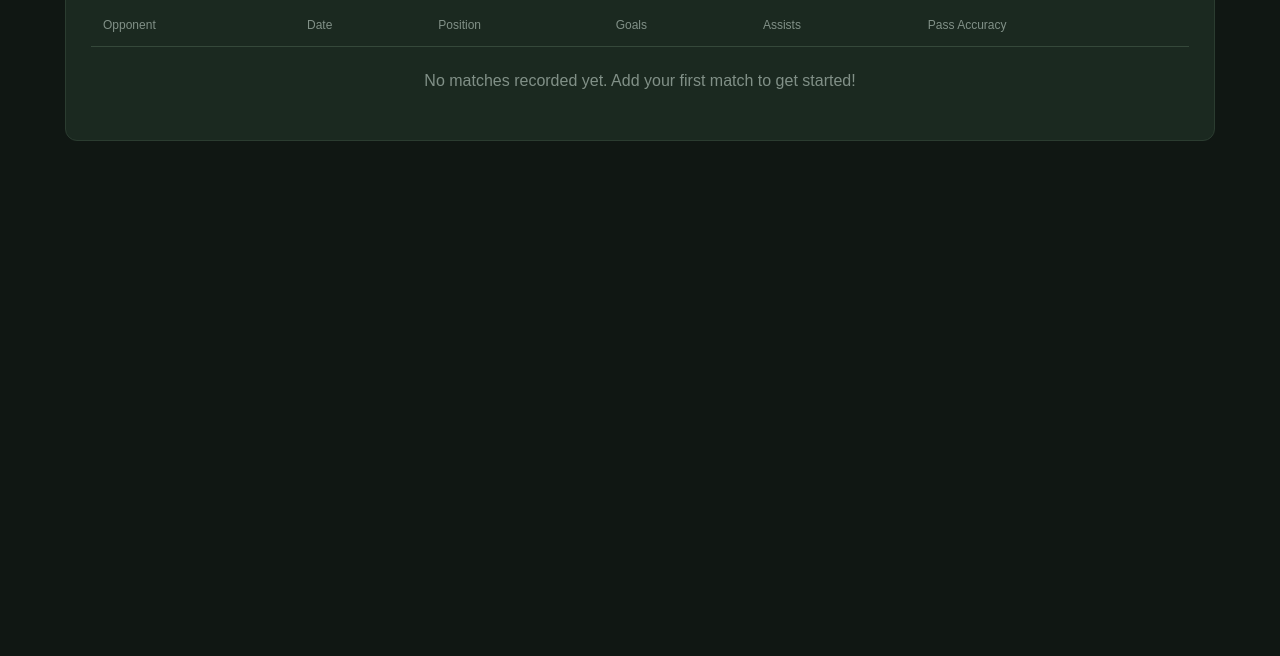
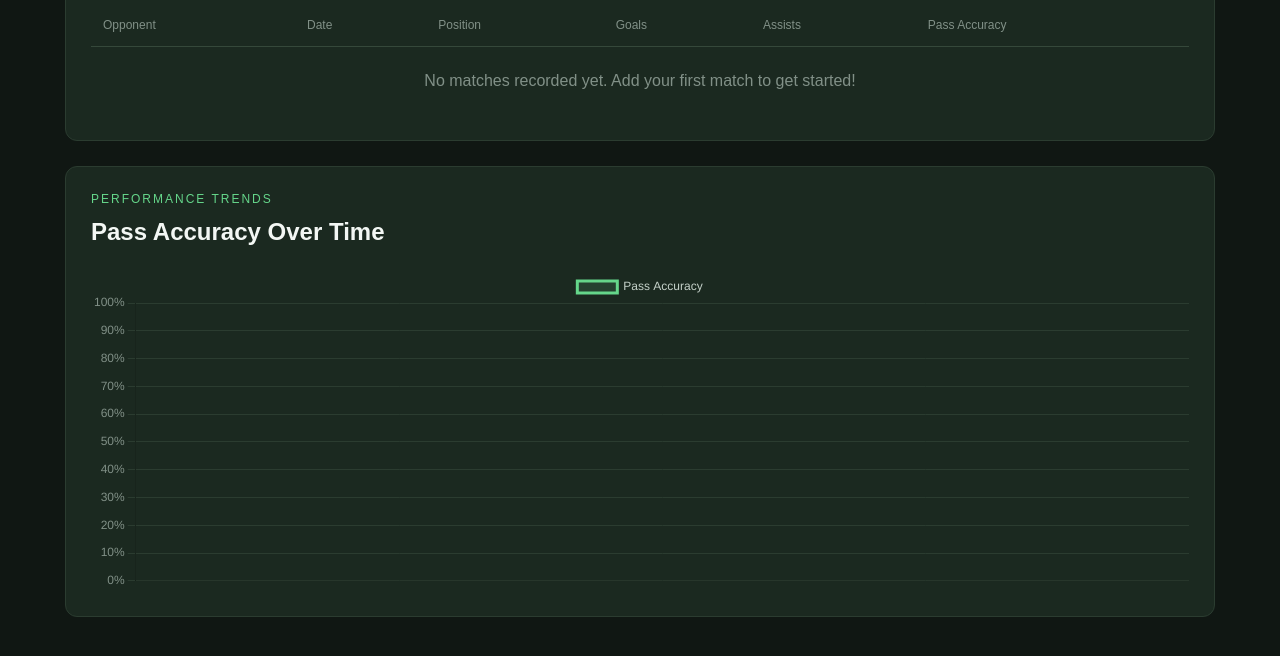
Before and after one commit to arjun16kannan-del/SoccerIQ, a plain HTML site: page index.html in a window 1280 px wide. Shown: the part 740-1396 px from the top of the page. Before the commit the page ends 936 px from the top, so only its background shows below. Drawn offline with nearby package versions, Linux system fonts and the light colour scheme.

Commit message:
Add pass accuracy performance chart

```diff
--- a/index.html
+++ b/index.html
@@ -93,6 +93,18 @@
     <p id="empty-history" class="placeholder">
         No matches recorded yet. Add your first match to get started!
     </p>
+</section>
+<section class="panel analytics-panel">
+    <div class="history-header">
+        <div>
+            <p class="eyebrow">PERFORMANCE TRENDS</p>
+            <h2>Pass Accuracy Over Time</h2>
+        </div>
+    </div>
+
+    <div class="chart-container">
+        <canvas id="pass-accuracy-chart"></canvas>
+    </div>
 </section>
     </main>
 
@@ -194,6 +206,7 @@
         </div>
     </div>
 
-    <script src="script.js"></script>
+    <script src="https://cdn.jsdelivr.net/npm/chart.js"></script>
+<script src="script.js"></script>
 </body>
 </html>
--- a/script.js
+++ b/script.js
@@ -4,6 +4,7 @@ const closeModalButton = document.getElementById("close-modal");
 const matchForm = document.getElementById("match-form");
 
 let matches = JSON.parse(localStorage.getItem("soccerIQMatches")) || [];
+let performanceChart = null;
 
 function renderMatchHistory() {
     const historyContainer = document.getElementById("match-history");
@@ -62,6 +63,77 @@ function updateDashboard() {
     document.getElementById("total-assists").textContent = totalAssists;
     document.getElementById("pass-accuracy").textContent =
         passAccuracy === null ? "--%" : passAccuracy + "%";
+}
+
+function updatePerformanceChart() {
+    const chartCanvas = document.getElementById("pass-accuracy-chart");
+
+    const chartLabels = matches.map(function(match) {
+        return match.opponent;
+    });
+
+    const chartData = matches.map(function(match) {
+        return match.passesAttempted > 0
+            ? Math.round((match.passesCompleted / match.passesAttempted) * 100)
+            : null;
+    });
+
+    if (performanceChart) {
+        performanceChart.destroy();
+    }
+
+    performanceChart = new Chart(chartCanvas, {
+        type: "line",
+        data: {
+            labels: chartLabels,
+            datasets: [{
+                label: "Pass Accuracy",
+                data: chartData,
+                borderColor: "#65d68a",
+                backgroundColor: "rgba(101, 214, 138, 0.15)",
+                borderWidth: 3,
+                pointBackgroundColor: "#65d68a",
+                pointRadius: 5,
+                pointHoverRadius: 7,
+                tension: 0.3,
+                fill: true
+            }]
+        },
+        options: {
+            responsive: true,
+            maintainAspectRatio: false,
+            plugins: {
+                legend: {
+                    labels: {
+                        color: "#c5d1c9"
+                    }
+                }
+            },
+            scales: {
+                y: {
+                    min: 0,
+                    max: 100,
+                    ticks: {
+                        color: "#819087",
+                        callback: function(value) {
+                            return value + "%";
+                        }
+                    },
+                    grid: {
+                        color: "#2b3c30"
+                    }
+                },
+                x: {
+                    ticks: {
+                        color: "#819087"
+                    },
+                    grid: {
+                        display: false
+                    }
+                }
+            }
+        }
+    });
 }
 
 addMatchButton.addEventListener("click", function() {
@@ -141,6 +213,7 @@ matchForm.addEventListener("submit", function(event) {
 
     updateDashboard();
     renderMatchHistory();
+    updatePerformanceChart();
 
     matchForm.reset();
     matchModal.hidden = true;
@@ -150,3 +223,4 @@ matchForm.addEventListener("submit", function(event) {
 
 updateDashboard();
 renderMatchHistory();
+updatePerformanceChart();
--- a/style.css
+++ b/style.css
@@ -312,3 +312,19 @@ h1 {
         gap: 15px;
     }
 }
+.analytics-panel {
+    margin-top: 25px;
+}
+
+.chart-container {
+    position: relative;
+    width: 100%;
+    height: 320px;
+    margin-top: 20px;
+}
+
+@media (max-width: 750px) {
+    .chart-container {
+        height: 250px;
+    }
+}
```
